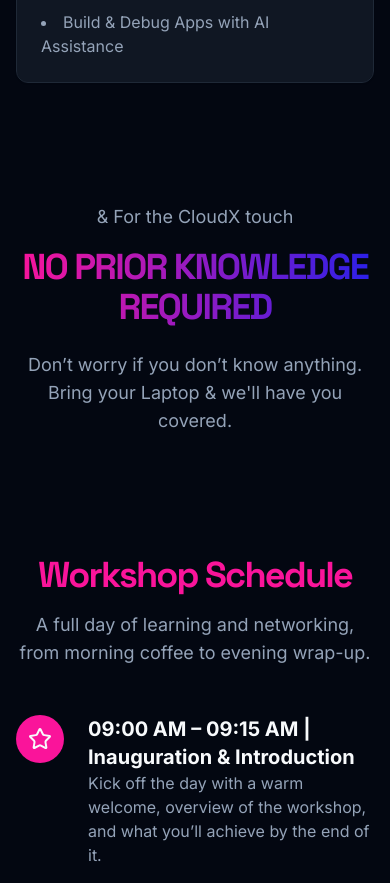
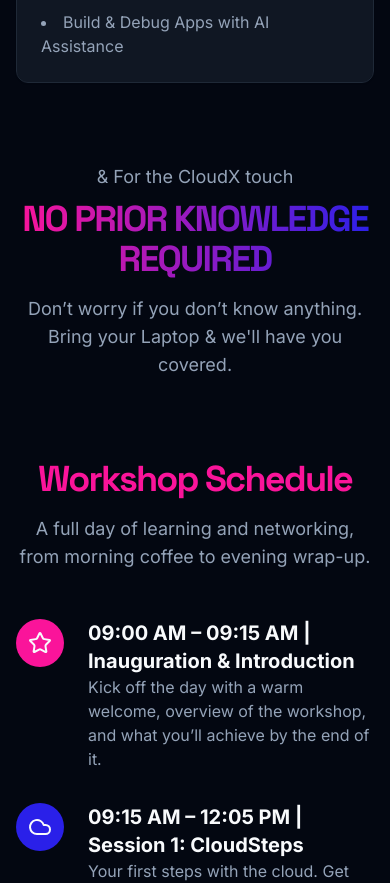
Before and after one commit to jhingalala1234/CloudX-Ascend, a Next.js app: page / in a window 390 px wide. Shown: the part 4220-5103 px from the top of the page. Built offline with nearby package versions, Linux system fonts and the light colour scheme.

Commit message:
changed-code-files

```diff
--- a/src/app/page.tsx
+++ b/src/app/page.tsx
@@ -333,15 +333,15 @@
             </div>
           </section>
 
-          <section className="py-20 text-center snap-start flex items-center">
+          <section className="py-10 text-center snap-start flex items-center">
             <div className="container mx-auto px-4">
               <p className="text-lg text-muted-foreground">
                 & For the CloudX touch
               </p>
-              <h2 className="font-headline mt-4 bg-gradient-to-r from-primary to-accent bg-clip-text text-4xl font-extrabold uppercase tracking-tighter text-transparent sm:text-5xl md:text-6xl">
+              <h2 className="font-headline mt-2 bg-gradient-to-r from-primary to-accent bg-clip-text text-4xl font-extrabold uppercase tracking-tighter text-transparent sm:text-5xl md:text-6xl">
                 NO PRIOR KNOWLEDGE REQUIRED
               </h2>
-              <p className="mx-auto mt-6 max-w-3xl text-lg text-muted-foreground md:text-xl">
+              <p className="mx-auto mt-4 max-w-3xl text-lg text-muted-foreground md:text-xl">
                 Don’t worry if you don’t know anything. Bring your Laptop & we'll have you covered.
               </p>
             </div>
@@ -469,7 +469,7 @@
               </h2>
               <Accordion type="single" collapsible className="mt-12 w-full">
                 <AccordionItem value="item-1">
-                  <AccordionTrigger className="text-lg">
+                  <AccordionTrigger className="text-lg no-underline hover:no-underline">
                     Who can attend this workshop?
                   </AccordionTrigger>
                   <AccordionContent className="text-base text-muted-foreground">
@@ -479,8 +479,8 @@
                   </AccordionContent>
                 </AccordionItem>
                 <AccordionItem value="item-2">
-                  <AccordionTrigger className="text-lg">
-                    Any Pre-requisite knowledge required?
+                  <AccordionTrigger className="text-lg no-underline hover:no-underline">
+                    Any Pre-requisites?
                   </AccordionTrigger>
                   <AccordionContent className="text-base text-muted-foreground">
                     Not at all. This workshop is designed to take you from
@@ -489,7 +489,7 @@
                   </AccordionContent>
                 </AccordionItem>
                 <AccordionItem value="item-3">
-                  <AccordionTrigger className="text-lg">
+                  <AccordionTrigger className="text-lg no-underline hover:no-underline">
                     What should I bring?
                   </AccordionTrigger>
                   <AccordionContent className="text-base text-muted-foreground">
@@ -499,7 +499,7 @@
                   </AccordionContent>
                 </AccordionItem>
                 <AccordionItem value="item-4">
-                  <AccordionTrigger className="text-lg">
+                  <AccordionTrigger className="text-lg no-underline hover:no-underline">
                     What’s included in the ticket?
                   </AccordionTrigger>
                   <AccordionContent className="text-base text-muted-foreground">
@@ -514,7 +514,7 @@
                   </AccordionContent>
                 </AccordionItem>
                 <AccordionItem value="item-5">
-                  <AccordionTrigger className="text-lg">
+                  <AccordionTrigger className="text-lg no-underline hover:no-underline">
                     Will I get a certificate?
                   </AccordionTrigger>
                   <AccordionContent className="text-base text-muted-foreground">
@@ -523,7 +523,7 @@
                   </AccordionContent>
                 </AccordionItem>
                 <AccordionItem value="item-7">
-                  <AccordionTrigger className="text-lg">
+                  <AccordionTrigger className="text-lg no-underline hover:no-underline">
                     Can I network with the speakers?
                   </AccordionTrigger>
                   <AccordionContent className="text-base text-muted-foreground">
@@ -533,7 +533,7 @@
                   </AccordionContent>
                 </AccordionItem>
                  <AccordionItem value="item-8">
-                  <AccordionTrigger className="text-lg">
+                  <AccordionTrigger className="text-lg no-underline hover:no-underline">
                     How do I register?
                   </AccordionTrigger>
                   <AccordionContent className="text-base text-muted-foreground">
--- a/src/components/ui/accordion.tsx
+++ b/src/components/ui/accordion.tsx
@@ -28,7 +28,7 @@
     <AccordionPrimitive.Trigger
       ref={ref}
       className={cn(
-        "flex flex-1 items-center justify-between py-4 font-medium transition-all hover:underline [&[data-state=open]>svg]:rotate-180",
+        "flex flex-1 items-center justify-between py-4 font-medium transition-all [&[data-state=open]>svg]:rotate-180",
         className
       )}
       {...props}
```
